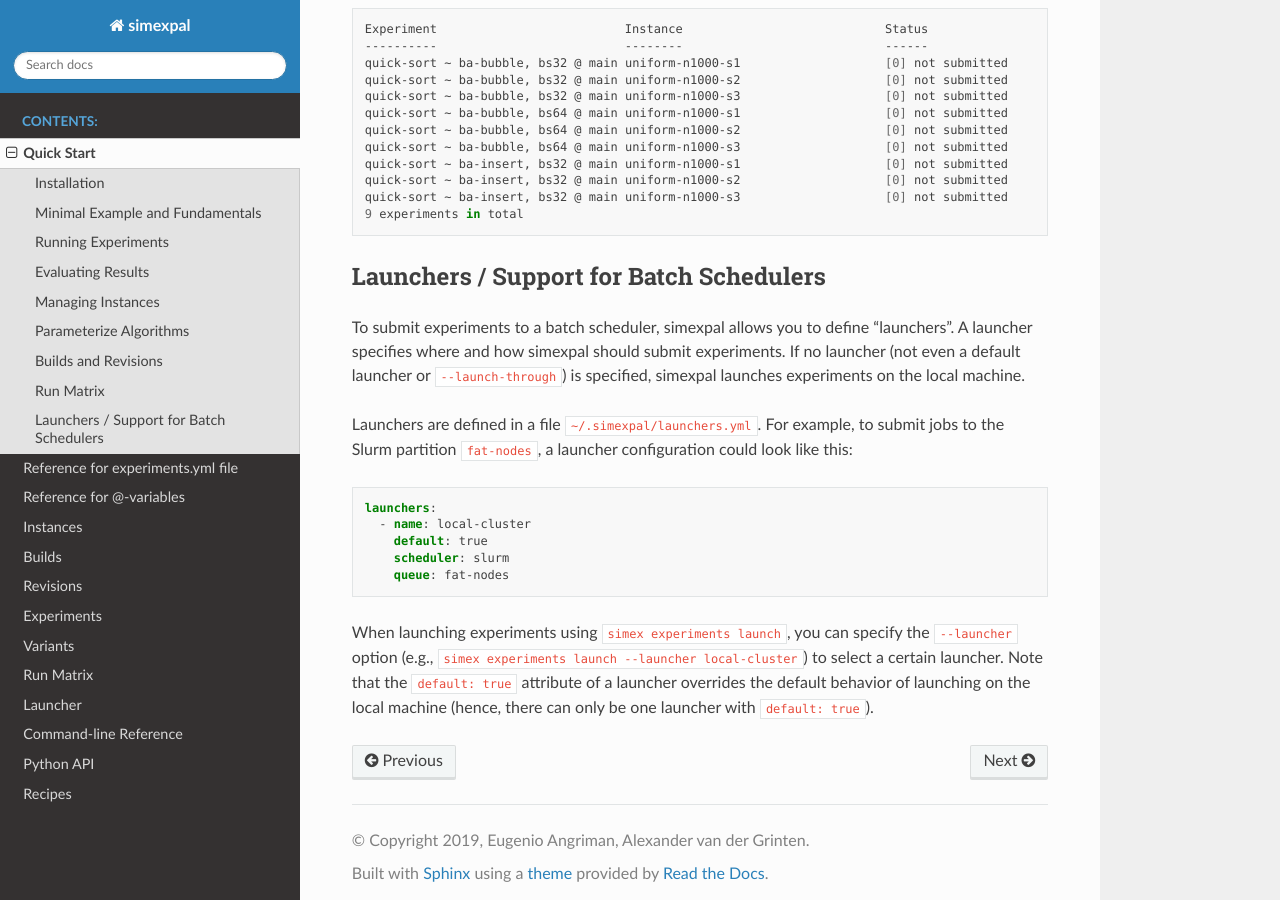
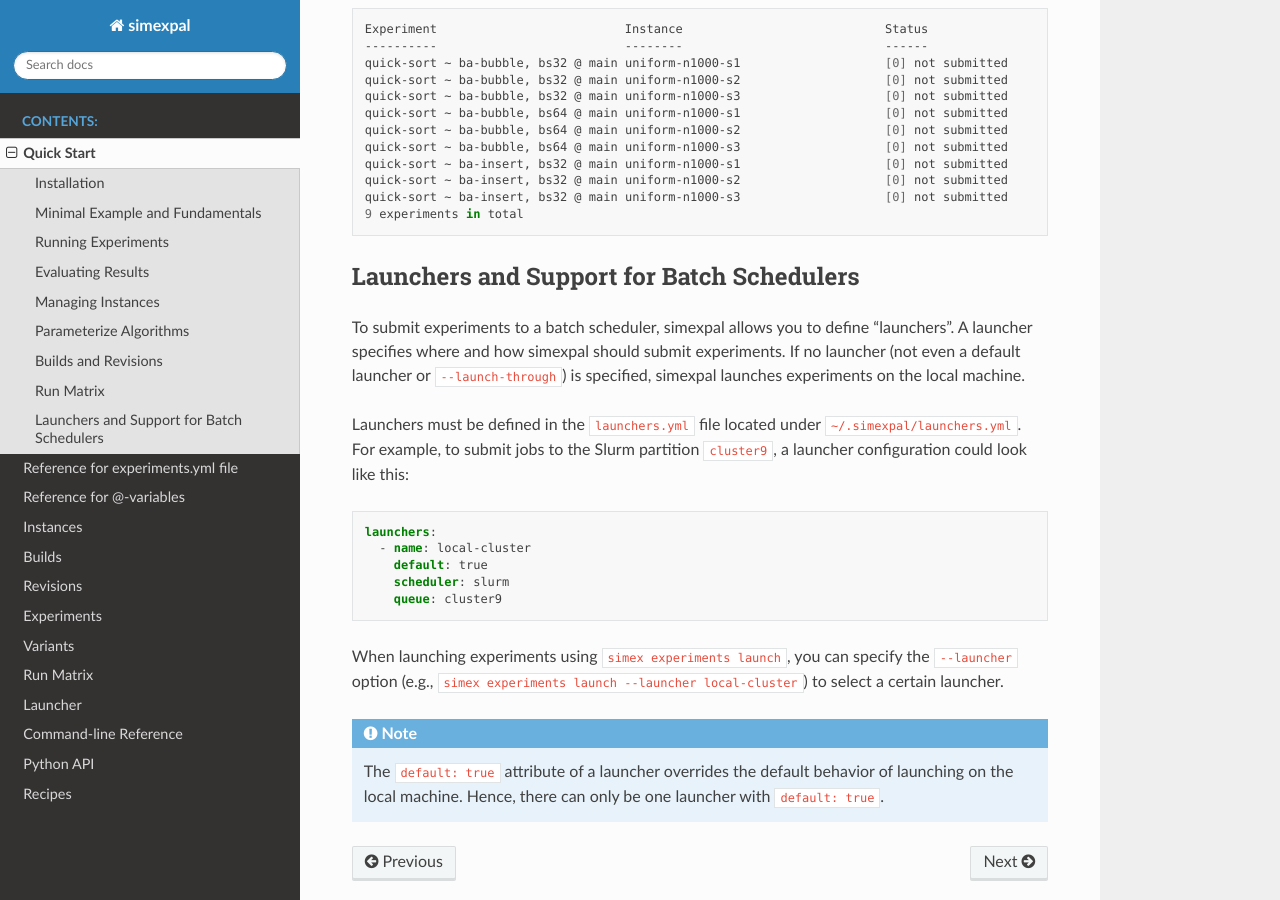
Before and after one commit to hu-macsy/simexpal, a Sphinx documentation site: the page built from docs/quick_start.rst, in a window 1280 px wide and 900 px high, scrolled down 11180 px. Built offline with Sphinx 7.4.7 and the Read the Docs theme 2.0.0, drawn with Linux system fonts in a browser that asks for light colours.

Commit message:
Revise launchers nad batch schedulers.

```diff
--- a/docs/quick_start.rst
+++ b/docs/quick_start.rst
@@ -642,17 +642,18 @@ experiments:
     9 experiments in total
 
 
-Launchers / Support for Batch Schedulers
+Launchers and Support for Batch Schedulers
 ----------------------------------------
 
-To submit experiments to a batch scheduler, simexpal allows you to define "launchers".
-A launcher specifies where and how simexpal should submit experiments. If no launcher
-(not even a default launcher or ``--launch-through``) is specified,
-simexpal launches experiments on the local machine.
+To submit experiments to a batch scheduler, simexpal allows you to define
+"launchers". A launcher specifies where and how simexpal should submit
+experiments. If no launcher (not even a default launcher or
+``--launch-through``) is specified, simexpal launches experiments on the local
+machine.
 
-Launchers are defined in a file ``~/.simexpal/launchers.yml``. For example,
-to submit jobs to the Slurm partition ``fat-nodes``, a launcher configuration
-could look like this:
+Launchers must be defined in the ``launchers.yml`` file located under
+``~/.simexpal/launchers.yml``. For example, to submit jobs to the Slurm
+partition ``cluster9``, a launcher configuration could look like this:
 
 .. code-block:: YAML
 
@@ -660,10 +661,14 @@ could look like this:
       - name: local-cluster
         default: true
         scheduler: slurm
-        queue: fat-nodes
+        queue: cluster9
 
 When launching experiments using ``simex experiments launch``, you can specify
-the ``--launcher`` option (e.g., ``simex experiments launch --launcher local-cluster``)
-to select a certain launcher. Note that the ``default: true`` attribute
-of a launcher overrides the default behavior of launching on the local machine
-(hence, there can only be one launcher with ``default: true``).
+the ``--launcher`` option (e.g., ``simex experiments launch --launcher
+local-cluster``) to select a certain launcher.
+
+.. note::
+
+    The ``default: true`` attribute of a launcher overrides the default behavior
+    of launching on the local machine. Hence, there can only be one launcher
+    with ``default: true``.
```
